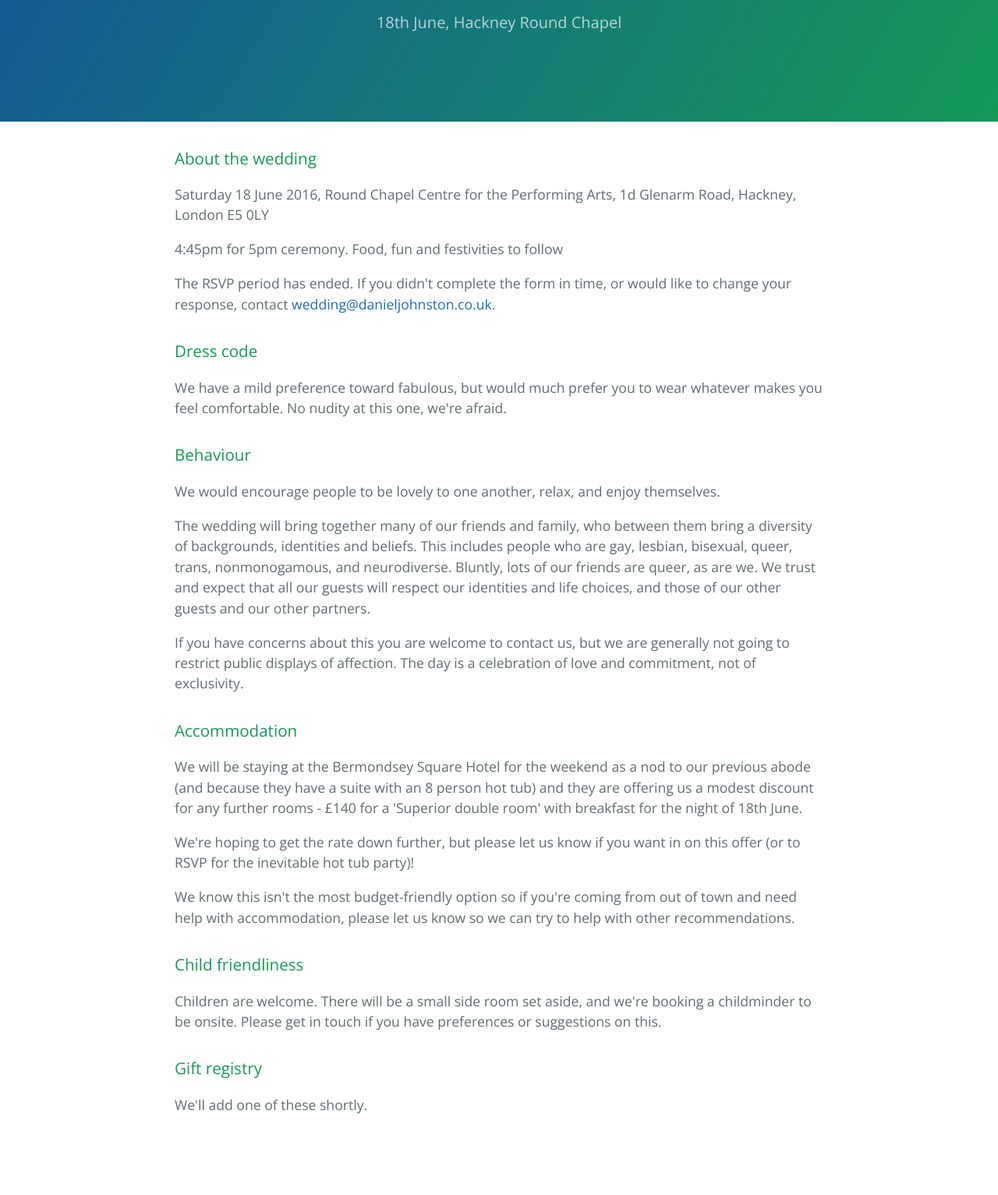
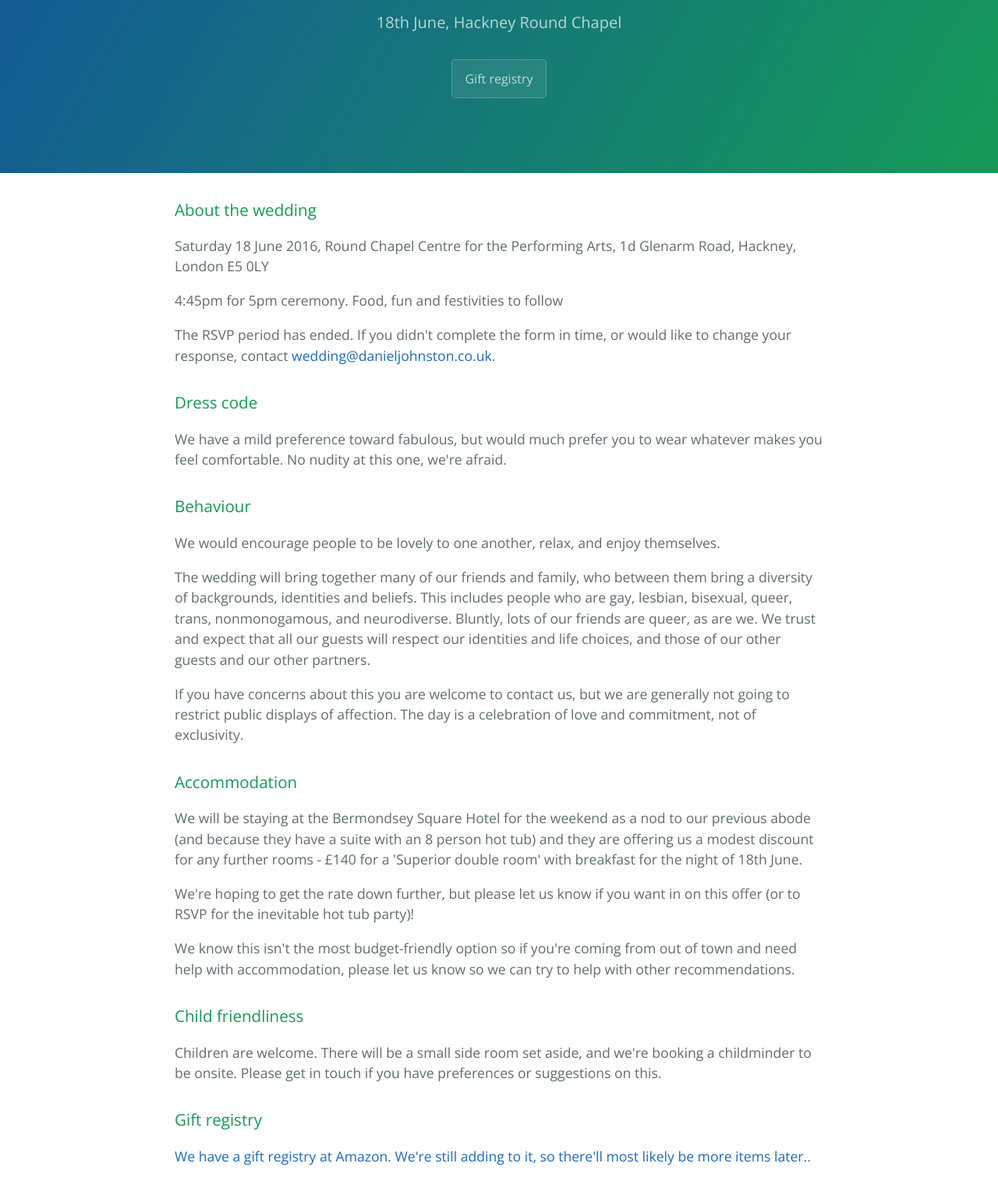
Before and after one commit to DanielJohnston/whitstonwedding, a plain HTML site: page wedding.html in a window 1280 px wide. Shown: the part 161-1694 px from the top of the page at 78% size. Before the commit the page ends 1641 px from the top, so only its background shows below. Drawn offline with nearby package versions, Linux system fonts and the light colour scheme.

Commit message:
Gift list link

```diff
--- a/wedding.html
+++ b/wedding.html
@@ -13,8 +13,7 @@
     <section class="page-header">
       <h1 class="project-name">Whitston Wedding</h1>
       <h2 class="project-tagline">18th June, Hackney Round Chapel</h2>
-      <a class="typeform-share link btn" style="display:none" href="https://sarahwhitston.typeform.com/to/dRKiiQ" data-mode="1" target="_blank">RSVP</a>
-<script>(function(){var qs,js,q,s,d=document,gi=d.getElementById,ce=d.createElement,gt=d.getElementsByTagName,id='typef_orm',b='https://s3-eu-west-1.amazonaws.com/share.typeform.com/';if(!gi.call(d,id)){js=ce.call(d,'script');js.id=id;js.src=b+'share.js';q=gt.call(d,'script')[0];q.parentNode.insertBefore(js,q)}})()</script>
+      <a class="link btn" href="http://www.amazon.co.uk/registry/wedding/1RAN5VMXEJE3V" data-mode="1" target="_blank">Gift registry</a>
 
       <!--<a href="https://github.com/DanielJohnston/whitstonwedding/zipball/master" class="btn">Download .zip</a>-->
       <!--<a href="https://github.com/DanielJohnston/whitstonwedding/tarball/master" class="btn">Download .tar.gz</a>-->
@@ -54,7 +53,7 @@ Food, fun and festivities to follow</p>
 <p>Children are welcome. There will be a small side room set aside, and we're booking a childminder to be onsite. Please get in touch if you have preferences or suggestions on this.</p>
 
 <h3>Gift registry</h3>
-<p>We'll add one of these shortly.</p>
+<p><a href="http://www.amazon.co.uk/registry/wedding/1RAN5VMXEJE3V">We have a gift registry at Amazon. We're still adding to it, so there'll most likely be more items later.</a>.</p>
 
       <footer class="site-footer" style="display:none">
         <span class="site-footer-owner"><a href="https://github.com/DanielJohnston/whitstonwedding">Whitston Wedding</a> is maintained by <a href="https://github.com/DanielJohnston">DanielJohnston</a>.</span>
```
